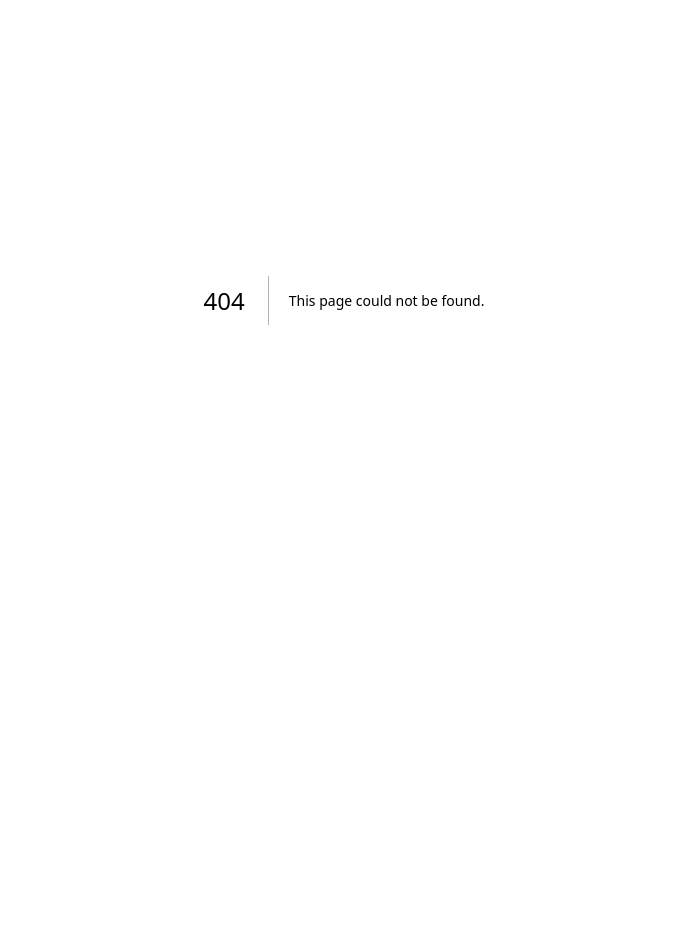
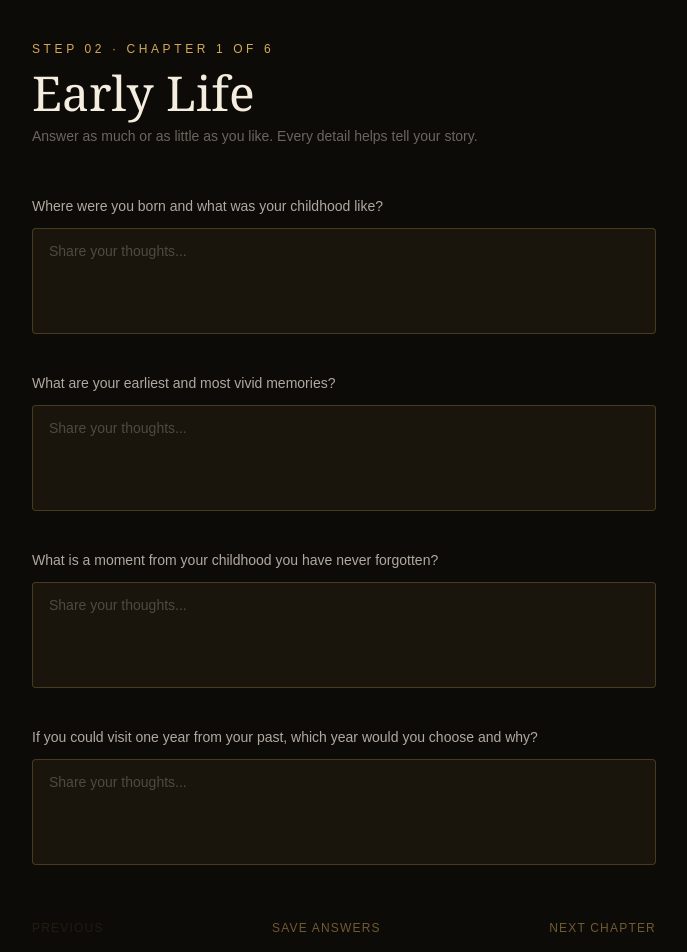
Before and after one commit to MrLowboy/eternity, a Next.js app: page /questionnaire in a window 1280 px wide. Before the commit this address had no page. Shown: the part 100-1052 px from the top of the page, without its empty margins (296-983 px from the left). Before the commit the page ends 800 px from the top, so only its background shows below. Built offline with nearby package versions, Linux system fonts and the light colour scheme; no server answers.

Commit message:
add questionnaire page

```diff
--- /dev/null
+++ b/app/questionnaire/page.tsx
@@ -0,0 +1,172 @@
+"use client";
+import { useState } from "react";
+import { supabase } from "../../lib/supabase";
+import { useRouter } from "next/navigation";
+
+const chapters = [
+  {
+    title: "Early Life",
+    questions: [
+      "Where were you born and what was your childhood like?",
+      "What are your earliest and most vivid memories?",
+      "What is a moment from your childhood you have never forgotten?",
+      "If you could visit one year from your past, which year would you choose and why?",
+    ],
+  },
+  {
+    title: "Family & Relationships",
+    questions: [
+      "Tell us about your parents and siblings.",
+      "What do you admire most about your mother?",
+      "What lesson did your parents teach you that you still live by?",
+      "What is a family tradition you never want to lose?",
+      "Who shaped your character more than anyone else?",
+      "What is the kindest thing someone ever did for you?",
+    ],
+  },
+  {
+    title: "Love",
+    questions: [
+      "Tell us about the great loves of your life.",
+      "How did you meet your partner or spouse?",
+      "What does love mean to you?",
+    ],
+  },
+  {
+    title: "Career & Purpose",
+    questions: [
+      "What work have you done in your life and what drove you?",
+      "What did you want to be when you grew up?",
+      "What is a risk you took that changed your life?",
+      "When did you feel most proud of yourself?",
+    ],
+  },
+  {
+    title: "Life Lessons",
+    questions: [
+      "What do you think are the keys to a successful life?",
+      "What advice would you give your younger self?",
+      "What has surprised you most about getting older?",
+    ],
+  },
+  {
+    title: "Legacy",
+    questions: [
+      "What do you want to be remembered for?",
+      "What message do you want to leave for future generations?",
+      "What makes your life story unique?",
+      "What are you most grateful for?",
+    ],
+  },
+];
+
+export default function Questionnaire() {
+  const [chapter, setChapter] = useState(0);
+  const [answers, setAnswers] = useState({});
+  const [saving, setSaving] = useState(false);
+  const [message, setMessage] = useState("");
+  const router = useRouter();
+
+  function handleAnswer(question, value) {
+    setAnswers((prev) => ({ ...prev, [question]: value }));
+  }
+
+  async function handleSave() {
+    setSaving(true);
+    const { data: { user } } = await supabase.auth.getUser();
+    if (!user) {
+      router.push("/login");
+      return;
+    }
+
+    const { error } = await supabase
+      .from("questionnaire")
+      .upsert({ user_id: user.id, answers: JSON.stringify(answers) });
+
+    if (error) {
+      setMessage("Error saving: " + error.message);
+    } else {
+      setMessage("Your answers have been saved!");
+    }
+    setSaving(false);
+  }
+
+  const currentChapter = chapters[chapter];
+
+  return (
+    <main className="min-h-screen bg-[#0d0b08] text-[#f5ede0]">
+      <nav className="flex items-center justify-between px-10 py-6 border-b border-[#d4aa5a]/20">
+        <div className="font-serif text-[#d4aa5a] text-xl tracking-widest uppercase">
+          Eternity
+        </div>
+        <button
+          onClick={() => router.push("/dashboard")}
+          className="text-xs tracking-widest uppercase text-[#d4aa5a]/50 hover:text-[#d4aa5a] transition-colors"
+        >
+          Back to dashboard
+        </button>
+      </nav>
+
+      <section className="max-w-2xl mx-auto px-6 py-16">
+        <p className="text-xs tracking-[0.3em] uppercase text-[#d4aa5a] mb-3">
+          Step 02 · Chapter {chapter + 1} of {chapters.length}
+        </p>
+        <h1 className="font-serif text-5xl font-light mb-2">
+          {currentChapter.title}
+        </h1>
+        <p className="text-[#f5ede0]/40 text-sm leading-relaxed mb-12">
+          Answer as much or as little as you like. Every detail helps tell your story.
+        </p>
+
+        <div className="flex flex-col gap-8">
+          {currentChapter.questions.map((question, i) => (
+            <div key={i}>
+              <p className="text-sm text-[#f5ede0]/70 mb-3">{question}</p>
+              <textarea
+                value={answers[question] || ""}
+                onChange={(e) => handleAnswer(question, e.target.value)}
+                placeholder="Share your thoughts..."
+                rows={4}
+                className="w-full bg-[#d4aa5a]/6 border border-[#d4aa5a]/25 rounded-sm px-4 py-3 text-sm text-[#f5ede0] placeholder-[#f5ede0]/25 outline-none focus:border-[#d4aa5a]/60 resize-none"
+              />
+            </div>
+          ))}
+        </div>
+
+        <div className="flex items-center justify-between mt-12">
+          <button
+            onClick={() => setChapter((c) => Math.max(0, c - 1))}
+            disabled={chapter === 0}
+            className="text-xs tracking-widest uppercase text-[#d4aa5a]/50 hover:text-[#d4aa5a] transition-colors disabled:opacity-20"
+          >
+            Previous
+          </button>
+
+          <button
+            onClick={handleSave}
+            disabled={saving}
+            className="text-xs tracking-widest uppercase text-[#d4aa5a]/50 hover:text-[#d4aa5a] transition-colors"
+          >
+            {saving ? "Saving..." : message ? message : "Save answers"}
+          </button>
+
+          {chapter < chapters.length - 1 ? (
+            <button
+              onClick={() => setChapter((c) => c + 1)}
+              className="text-xs tracking-widest uppercase text-[#d4aa5a]/50 hover:text-[#d4aa5a] transition-colors"
+            >
+              Next chapter
+            </button>
+          ) : (
+            <button
+              onClick={() => router.push("/dashboard")}
+              className="bg-gradient-to-r from-[#d4aa5a] to-[#c49040] text-[#0d0b08] text-xs font-medium tracking-widest uppercase px-6 py-3 rounded-sm hover:opacity-90 transition-opacity"
+            >
+              Complete
+            </button>
+          )}
+        </div>
+      </section>
+    </main>
+  );
+}
```
